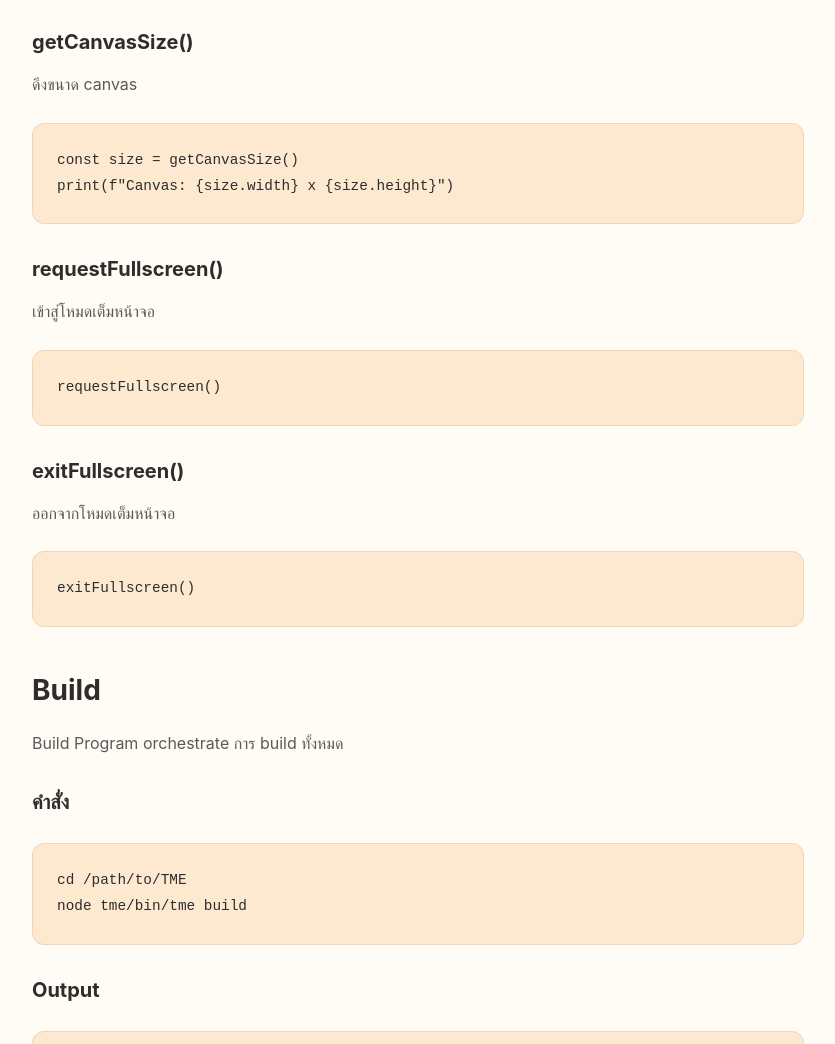
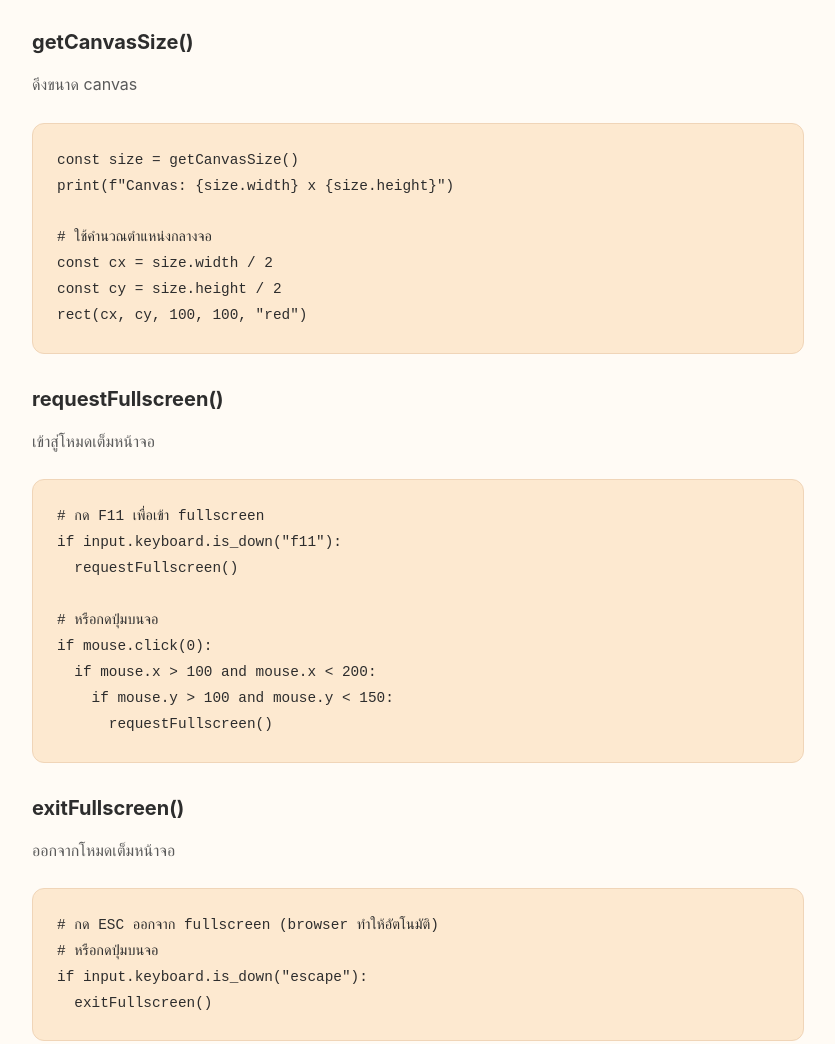
Before and after one commit to TimeAndTimeStudio/TME, a website: page website/docs.html in a window 1280 px wide. Shown: the part 7587-8631 px from the top of the page, without its empty margins (362-1197 px from the left). Drawn offline with Linux system fonts and the light colour scheme.

Commit message:
docs: add usage examples for canvas size and fullscreen

```diff
--- a/website/docs.html
+++ b/website/docs.html
@@ -471,15 +471,31 @@ setGame({update: update, draw: draw})</div>
               <h3>getCanvasSize()</h3>
               <p>ดึงขนาด canvas</p>
               <div class="code-block">const size = getCanvasSize()
-print(f"Canvas: {size.width} x {size.height}")</div>
+print(f"Canvas: {size.width} x {size.height}")
+
+# ใช้คำนวณตำแหน่งกลางจอ
+const cx = size.width / 2
+const cy = size.height / 2
+rect(cx, cy, 100, 100, "red")</div>
 
               <h3>requestFullscreen()</h3>
               <p>เข้าสู่โหมดเต็มหน้าจอ</p>
-              <div class="code-block">requestFullscreen()</div>
+              <div class="code-block"># กด F11 เพื่อเข้า fullscreen
+if input.keyboard.is_down("f11"):
+  requestFullscreen()
+
+# หรือกดปุ่มบนจอ
+if mouse.click(0):
+  if mouse.x > 100 and mouse.x < 200:
+    if mouse.y > 100 and mouse.y < 150:
+      requestFullscreen()</div>
 
               <h3>exitFullscreen()</h3>
               <p>ออกจากโหมดเต็มหน้าจอ</p>
-              <div class="code-block">exitFullscreen()</div>
+              <div class="code-block"># กด ESC ออกจาก fullscreen (browser ทำให้อัตโนมัติ)
+# หรือกดปุ่มบนจอ
+if input.keyboard.is_down("escape"):
+  exitFullscreen()</div>
             </div>
             <div class="lang-en">
               <h2>Game Loop</h2>
@@ -510,15 +526,31 @@ setGame({update: update, draw: draw})</div>
               <h3>getCanvasSize()</h3>
               <p>Get canvas size.</p>
               <div class="code-block">const size = getCanvasSize()
-print(f"Canvas: {size.width} x {size.height}")</div>
+print(f"Canvas: {size.width} x {size.height}")
+
+# Center on screen
+const cx = size.width / 2
+const cy = size.height / 2
+rect(cx, cy, 100, 100, "red")</div>
 
               <h3>requestFullscreen()</h3>
               <p>Enter fullscreen mode.</p>
-              <div class="code-block">requestFullscreen()</div>
+              <div class="code-block"># Press F11 for fullscreen
+if input.keyboard.is_down("f11"):
+  requestFullscreen()
+
+# Or button on screen
+if mouse.click(0):
+  if mouse.x > 100 and mouse.x < 200:
+    if mouse.y > 100 and mouse.y < 150:
+      requestFullscreen()</div>
 
               <h3>exitFullscreen()</h3>
               <p>Exit fullscreen mode.</p>
-              <div class="code-block">exitFullscreen()</div>
+              <div class="code-block"># ESC exits fullscreen (browser handles automatically)
+# Or button on screen
+if input.keyboard.is_down("escape"):
+  exitFullscreen()</div>
             </div>
           </section>
 
```
